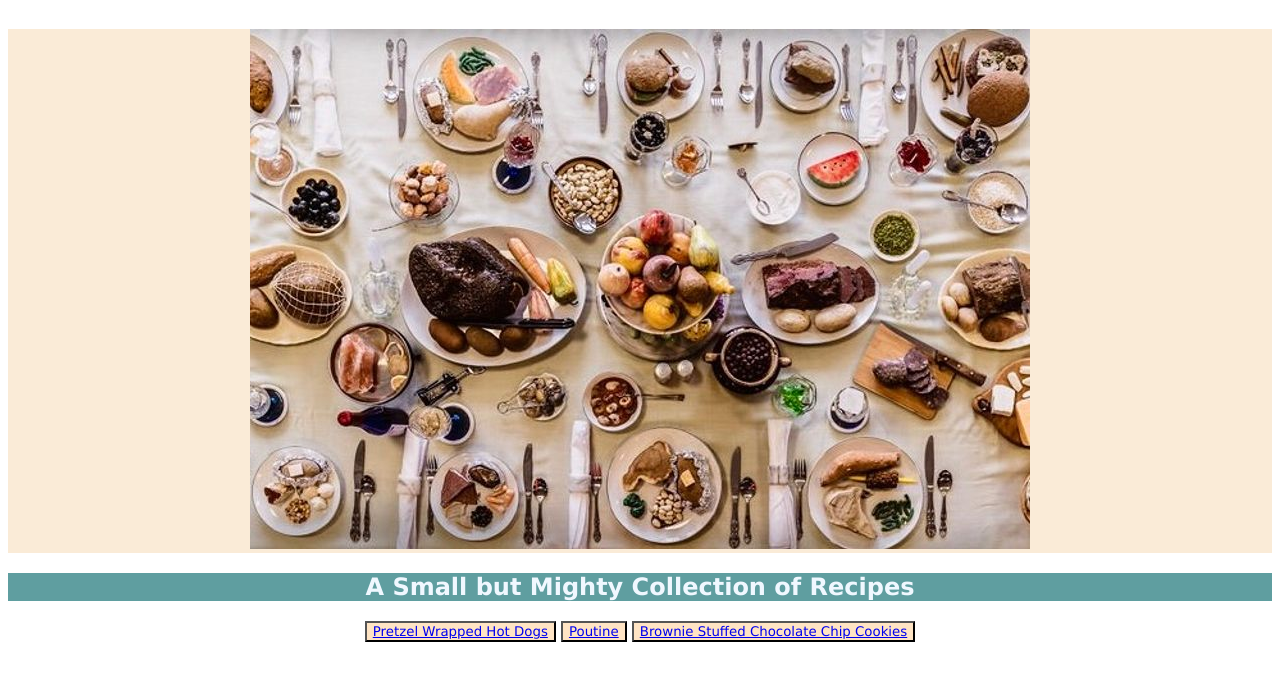
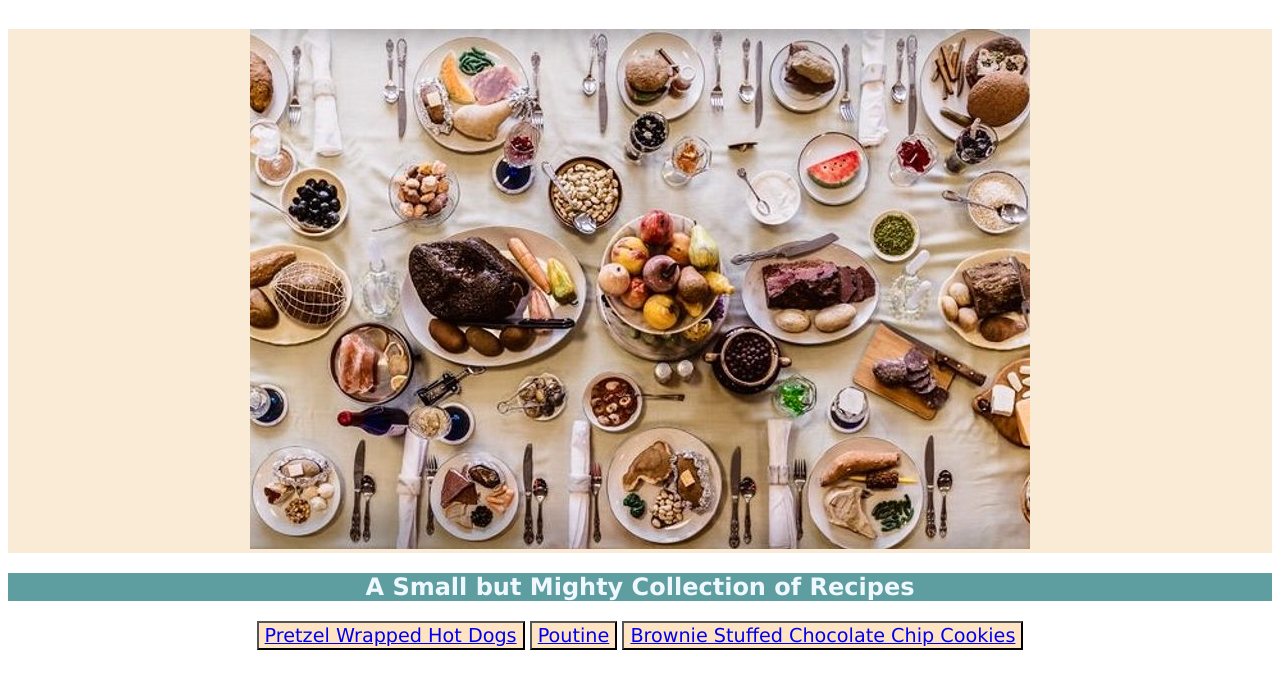
Before and after one commit to Randy-Sobhai/odin-recipes, a plain HTML site: page index.html in a window 1280 px wide. Shown: the part 120-800 px from the top of the page. Drawn offline with Linux system fonts and the light colour scheme.

Commit message:
Trying to commit css file

```diff
--- a/style.css
+++ b/style.css
@@ -28,3 +28,9 @@
 button {
     background-color: bisque;
 }
+
+.poutine,
+.hot-dogs,
+.cookie {
+    font-size: larger;
+}
```
